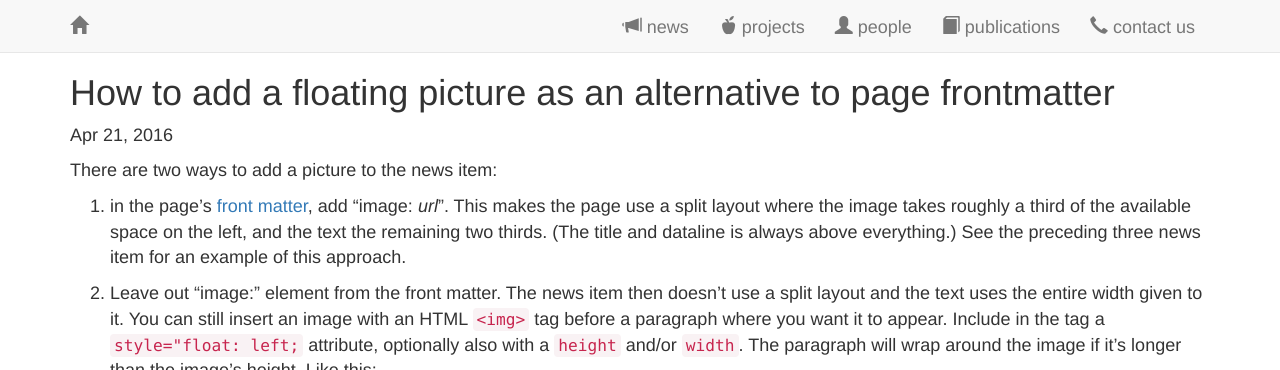
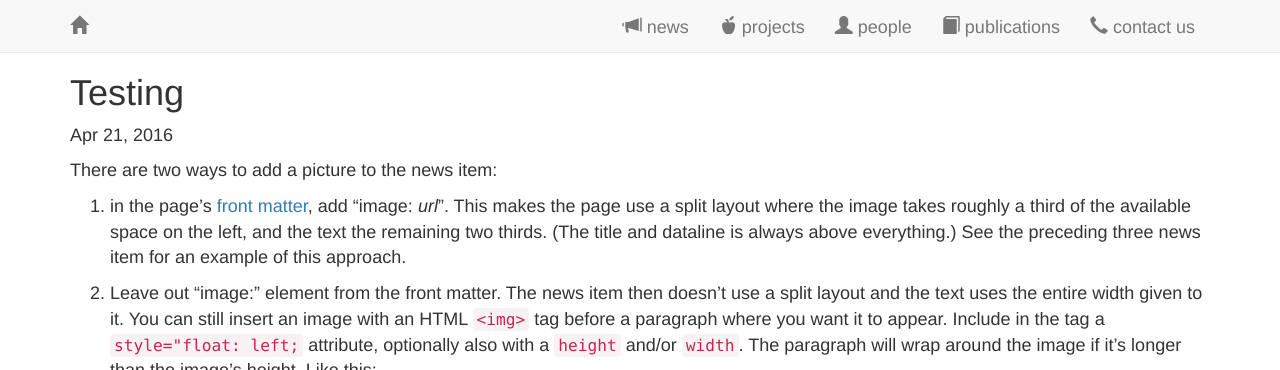
Before and after one commit to saramostafavi/saramostafavi.github.io, a Jekyll site: the page built from _posts/2016-04-21-how-to-add-a-floating-picture.md, in a window 1280 px wide, cut to the strip 0-370 px from the top of the page. Built offline with Jekyll 4.4.1, drawn with Linux system fonts in a browser that asks for light colours; nearby versions of some CDN libraries; a style sheet for code colours, icons or effects is not loaded.

Commit message:
Update 2016-04-21-how-to-add-a-floating-picture.md

```diff
--- a/_posts/2016-04-21-how-to-add-a-floating-picture.md
+++ b/_posts/2016-04-21-how-to-add-a-floating-picture.md
@@ -1,9 +1,9 @@
 ---
 layout: post
-title:  How to add a floating picture as an alternative to page frontmatter
+title:  Testing
 date:   2016-04-21
 excerpt: >
-  Wherein I deconstruct a <em>multitude</em> of ways to use an illustrative
+  does it work <em>multitude</em> of ways to use an illustrative
   image in your news items. Read on for details...
 ---
 
```
